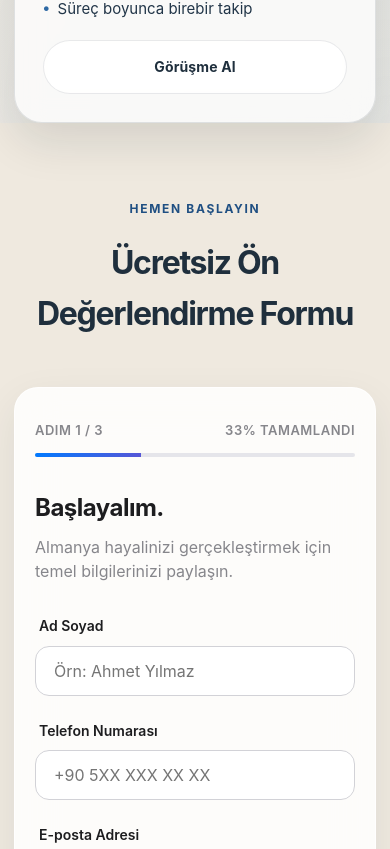
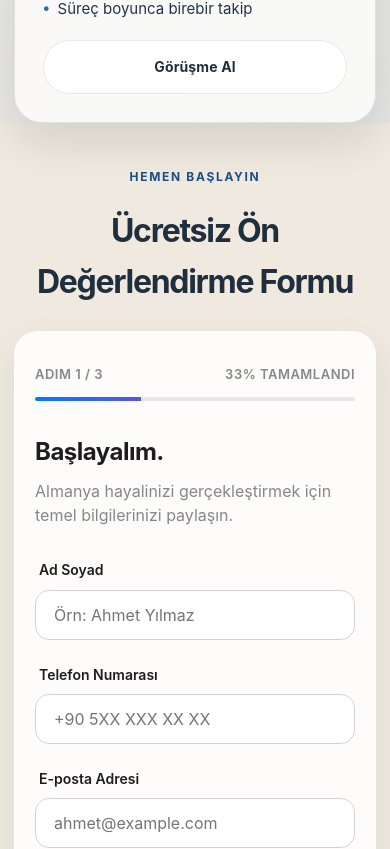
Before and after one commit to guneycagatay/no3danismanlik, a Next.js app: page / in a window 390 px wide. Shown: the part 7120-7969 px from the top of the page. Built offline with nearby package versions, Linux system fonts and the light colour scheme.

Commit message:
Tightened mobile spacing: Reduced section padding and form group margins for a more compact UI

```diff
--- a/src/app/globals.css
+++ b/src/app/globals.css
@@ -14,13 +14,13 @@
   --radius-sm: 14px;
   --container: 1180px;
 
-  /* Global Spacing Scale */
+  /* Global Spacing Scale - Mobile Optimized */
   --space-xs: 12px;
-  --space-sm: 24px;
-  --space-md: 48px;
-  --space-lg: clamp(72px, 10vw, 120px);
+  --space-sm: clamp(16px, 3vw, 24px);
+  --space-md: clamp(24px, 5vw, 48px);
+  --space-lg: clamp(40px, 10vw, 120px);
   --space-section: var(--space-lg);
-  --space-stack: clamp(16px, 2vw, 28px);
+  --space-stack: clamp(12px, 2vw, 28px);
 }
 
 * {
@@ -60,13 +60,13 @@ img {
 
 .page-main {
   min-height: 100vh;
-  padding-top: clamp(96px, 10vw, 132px);
-  padding-bottom: clamp(58px, 7vw, 96px);
+  padding-top: clamp(80px, 10vw, 132px);
+  padding-bottom: clamp(40px, 7vw, 96px);
 }
 
 .page-main-tight {
-  padding-top: clamp(74px, 8vw, 98px);
-  padding-bottom: clamp(28px, 5vw, 56px);
+  padding-top: clamp(60px, 8vw, 98px);
+  padding-bottom: clamp(24px, 5vw, 56px);
 }
 
 .btn {
--- a/src/components/LeadForm.module.css
+++ b/src/components/LeadForm.module.css
@@ -11,6 +11,18 @@
     position: relative;
     transition: all 0.4s cubic-bezier(0.4, 0, 0.2, 1);
     margin: 0 auto;
+}
+
+@media (max-width: 480px) {
+    .formContainer {
+        padding: 24px 16px;
+    }
+    .formGroup {
+        margin-bottom: 16px;
+    }
+    .actions {
+        margin-top: 24px;
+    }
 }
 
 .progressContainer {
```
